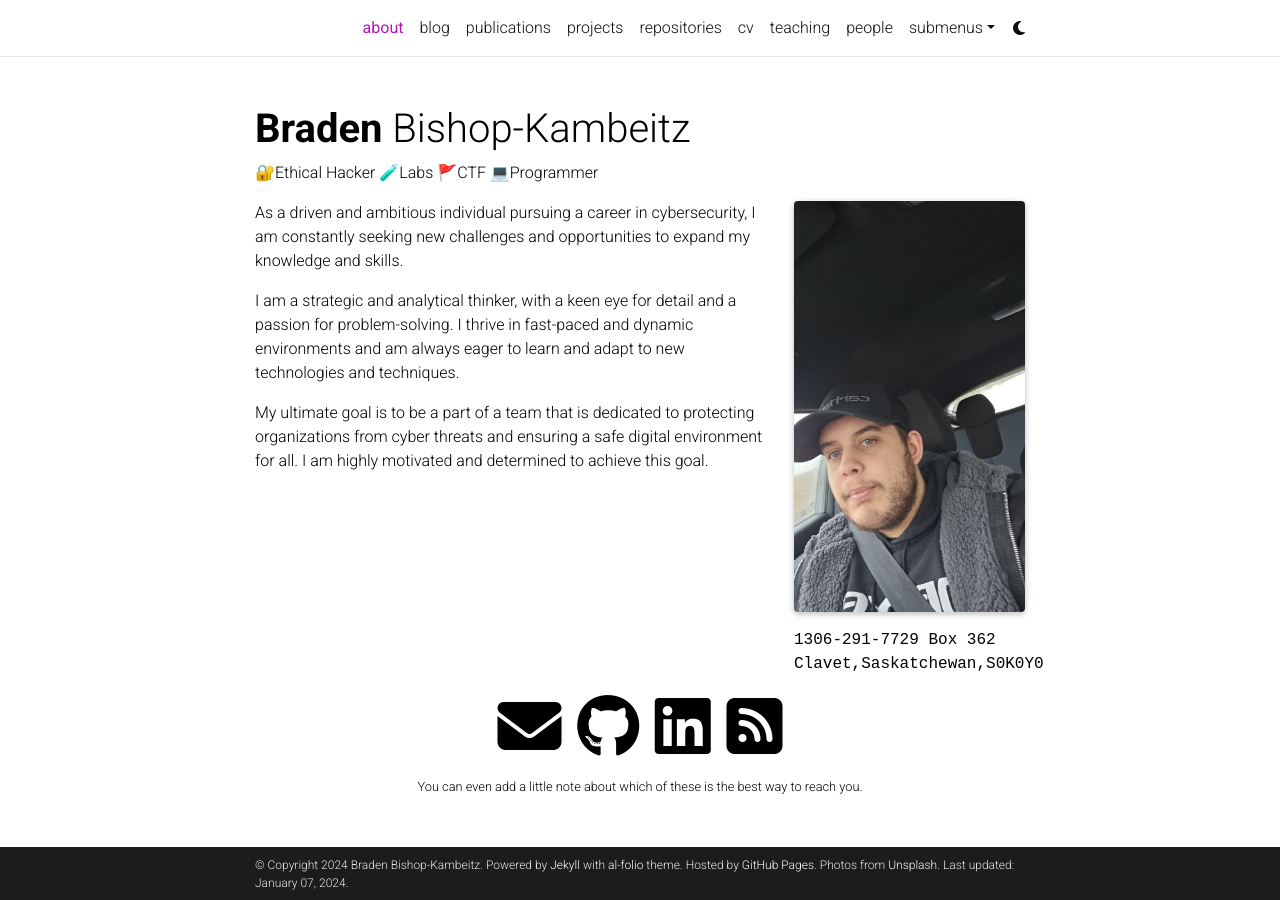
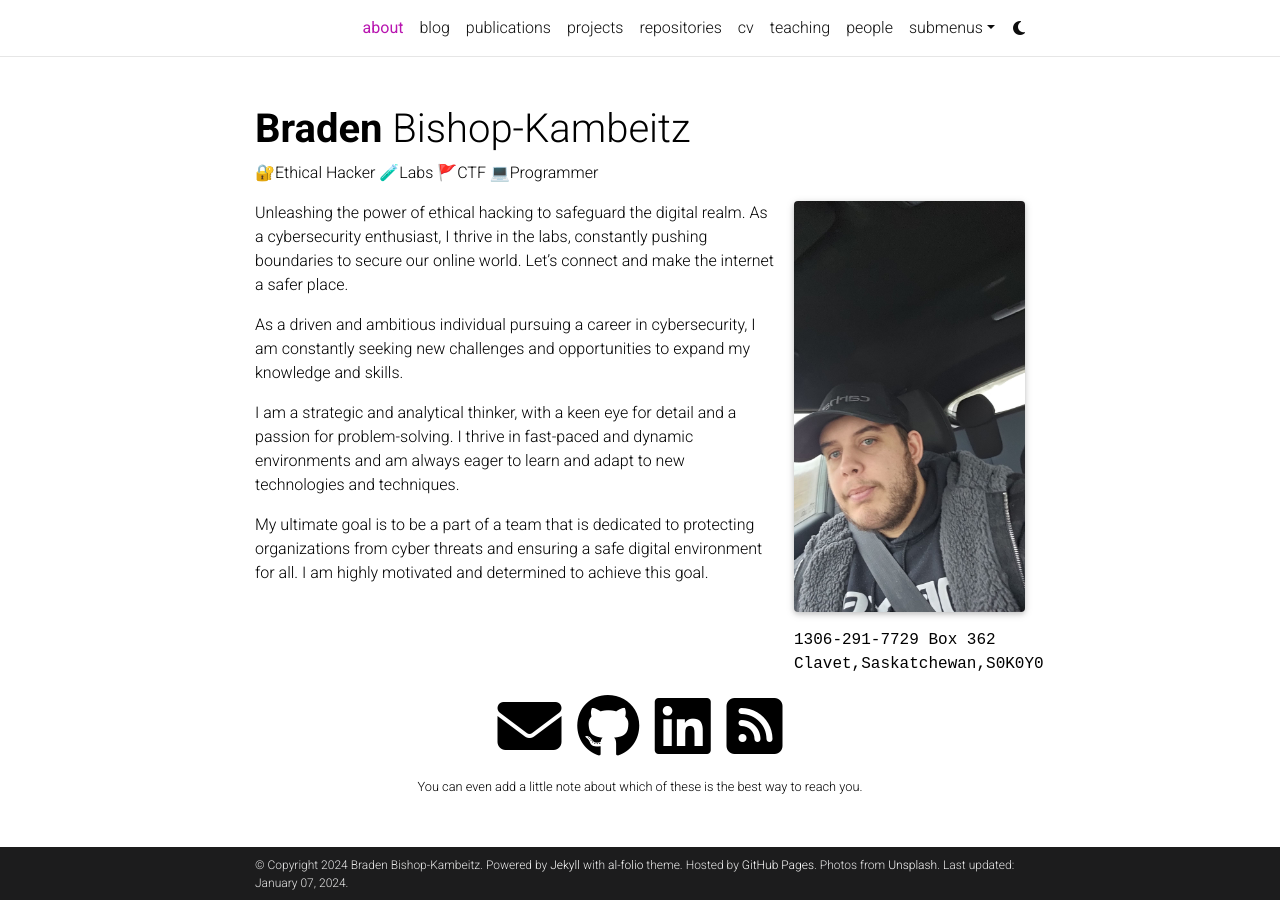
Before and after one commit to MysticBravo/MysticBravo.github.io, a Jekyll site: the page built from _pages/about.md, in a window 1280 px wide. Built offline with Jekyll 4.4.1, drawn with Linux system fonts in a browser that asks for light colours; full-size pictures stand in for the smaller copies a plugin makes; comment, search, counter and statistics services are not loaded; a style sheet for code colours, icons or effects is not loaded.

Commit message:
Update about.md
Signed-off-by: Braden Bishop-kambeitz <153538599+MysticBravo@users.noreply.github.com>

```diff
--- a/_pages/about.md
+++ b/_pages/about.md
@@ -19,6 +19,8 @@ selected_papers: false # includes a list of papers marked as "selected={true}"
 social: true  # includes social icons at the bottom of the page
 ---
 
+Unleashing the power of ethical hacking to safeguard the digital realm. As a cybersecurity enthusiast, I thrive in the labs, constantly pushing boundaries to secure our online world.
+Let's connect and make the internet a safer place.
 
 As a driven and ambitious individual pursuing a career in cybersecurity, I am constantly seeking new challenges and opportunities to expand my knowledge and skills.
 
```
